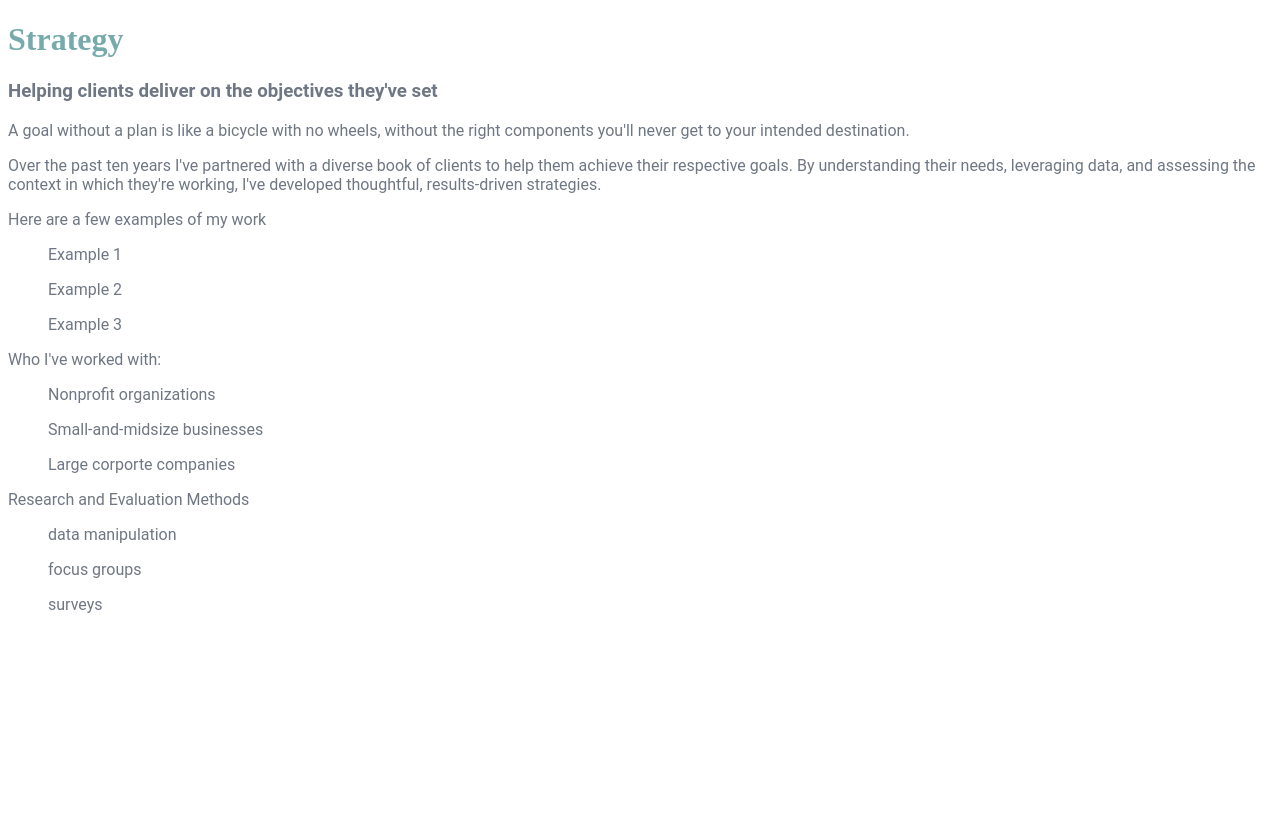
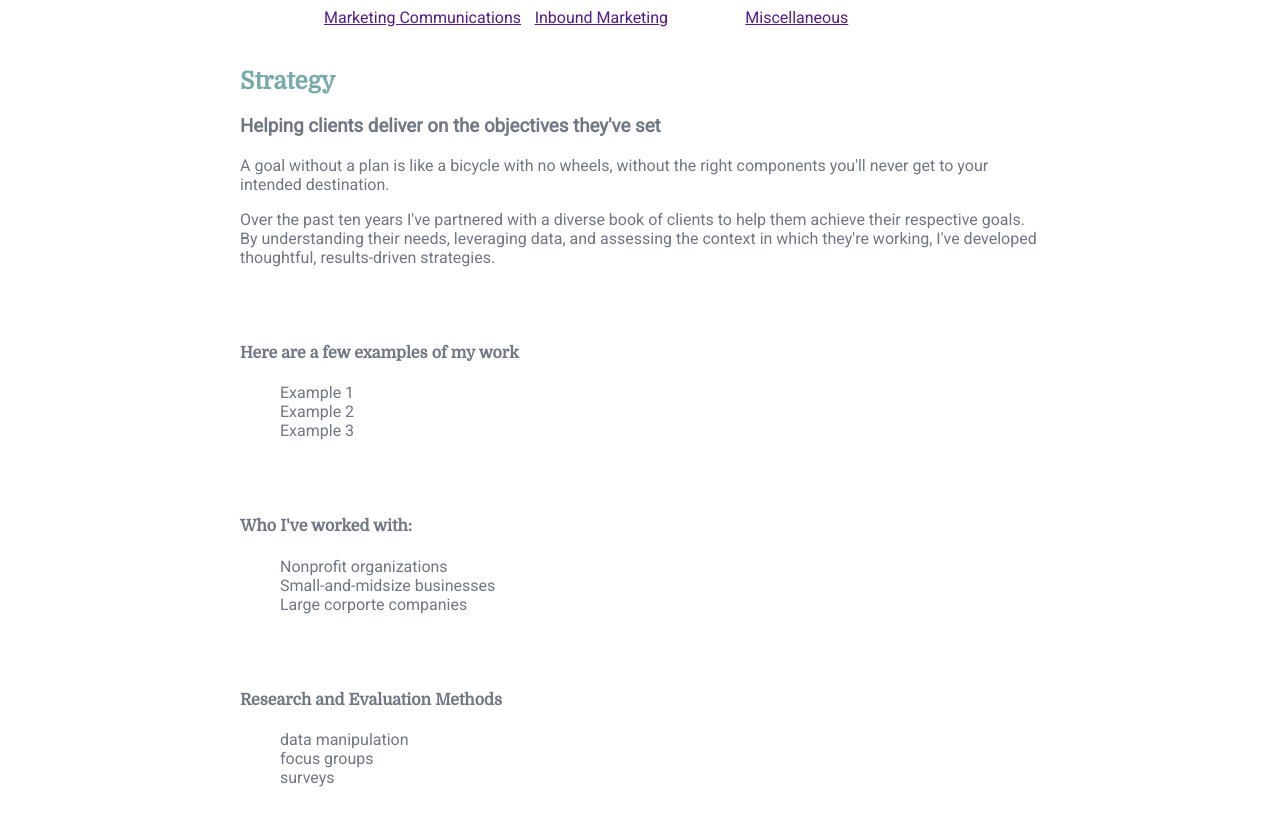
Before and after one commit to brookemcd/brookemcd.github.io, a plain HTML site: page unit_4/index.html in a window 1280 px wide. Before the commit the page ends 800 px from the top, so only its background shows below. Drawn offline with Linux system fonts and the light colour scheme.

Commit message:
most recent update

```diff
--- a/unit_4/css/theme.css
+++ b/unit_4/css/theme.css
@@ -6,13 +6,20 @@ h1 {
 	font-family: Domine;
 	color: #77AAAD;
 }
+h4 {
+	font-family: Domine;
+	color; #77AAAD;
+}
 
 img {
 }
 
 #navigation {
-	width: 100%;
+	width: 50%;
+	margin-left: auto;
+	margin-right: auto;
 }
+
 .nav-link {
 	display: block;
 	width: 33.33%;
@@ -29,3 +36,15 @@ img {
 	display: block;
 	clear: both;
 }
+
+ul {
+	list-style: none;
+}
+
+.section {
+	padding-top: 20px;
+	padding-bottom: 20px;
+	width: 100%;
+	max-width:800px;
+	margin: 0 auto;
+}
--- a/unit_4/index.html
+++ b/unit_4/index.html
@@ -3,36 +3,55 @@
 <head>
 	<title> Brooke McDowell's Professional Portfolio </title>
 	<link rel="stylesheet" type="text/css" href="css/theme.css"/>
-	<link rel="stylesheet" type="text/css" href= @import url(https://fonts.googleapis.com/css?family=Domine)/>
+	<link rel="stylesheet" type="text/css" href="https://fonts.googleapis.com/css?family=Domine">
+	<link href='https://fonts.googleapis.com/css?family=Roboto' rel='stylesheet' type='text/css'>
 
 </head>
 
 <body>
-	<h1> Strategy </h1>
+	<nav id="navigation" class="clear">
+			<a class="nav-link" href="">Marketing Communications</a>
+			<a class="nav-link" href="">Inbound Marketing</a>
+			<a class="nav-link" href="">Miscellaneous</a>
+	</nav>
 
-	<h3> Helping clients deliver on the objectives they've set </h3>
+	<section class="section">
+		<h1> Strategy </h1>
 
-	<p> A goal without a plan is like a bicycle with no wheels, without the right components you'll never get to your intended destination. </p>
+		<h3> Helping clients deliver on the objectives they've set </h3>
 
-	<p>Over the past ten years I've partnered with a diverse book of clients to help them achieve their respective goals. By understanding their needs, leveraging data, and assessing the context in which they're working, I've developed thoughtful, results-driven strategies.  </p>
+		<p> A goal without a plan is like a bicycle with no wheels, without the right components you'll never get to your intended destination. </p>
 
-	<p> Here are a few examples of my work </p>
-
-	<ul> Example 1 </ul>
-	<ul> Example 2 </ul>
-	<ul> Example 3 </ul>
-
-	<section> Who I've worked with:
-		<ul> Nonprofit organizations </ul>
-		<ul> Small-and-midsize businesses</ul>
-		<ul> Large corporte companies </ul>
+		<p>Over the past ten years I've partnered with a diverse book of clients to help them achieve their respective goals. By understanding their needs, leveraging data, and assessing the context in which they're working, I've developed thoughtful, results-driven strategies.  </p>
 	</section>
 
-	<section> Research and Evaluation Methods
-		<ul> data manipulation </ul>
-		<ul> focus groups </ul>
-		<ul> surveys </ul>
+	<section class="section">
+		<h4 class="section_header"> Here are a few examples of my work </h4>
+		<ul>
+			<li>Example 1 </li>
+			<li> Example 2 </li>
+			<li> Example 3 </li>
+		</ul>
 	</section>
+
+	<section class="section">
+		<h4 class="section_header"> Who I've worked with: </h4>
+		<ul>
+			<li> Nonprofit organizations </li>
+			<li> Small-and-midsize businesses</li>
+			<li> Large corporte companies </li>
+		</ul>
+	</section>
+
+	<section class="section">
+		<h4 class="section_header"> Research and Evaluation Methods </h4>
+		<ul>
+			<li> data manipulation </li>
+			<li> focus groups </li>
+			<li> surveys </li>
+		</ul>
+	</section>
+
 </body>
 
 </html>
```
